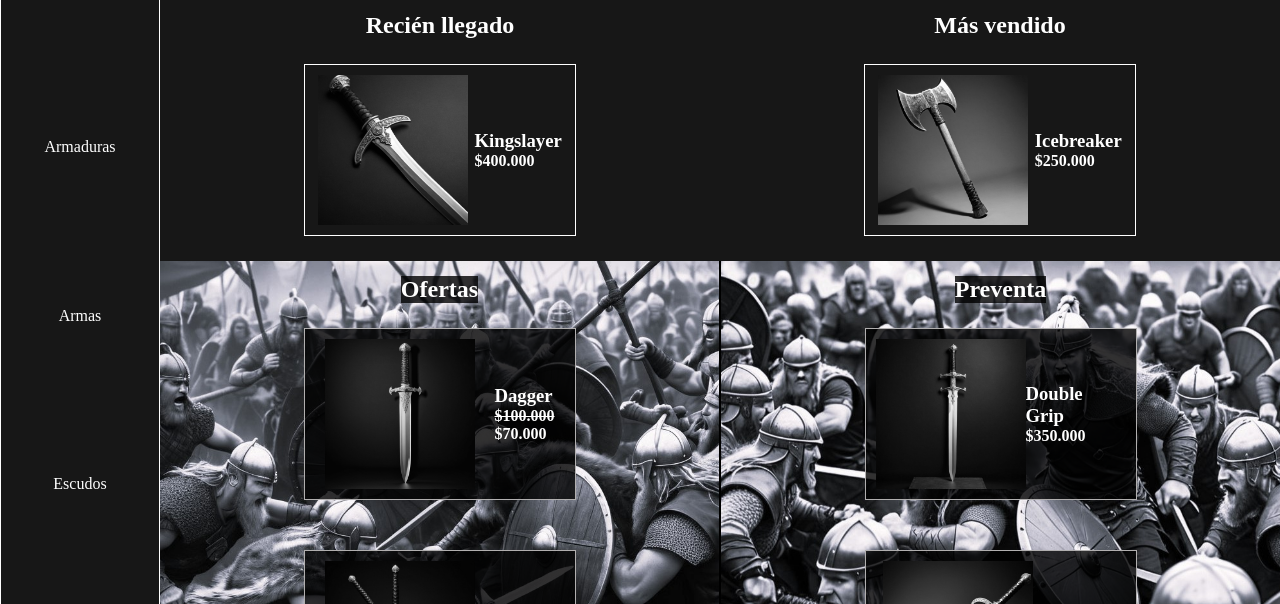
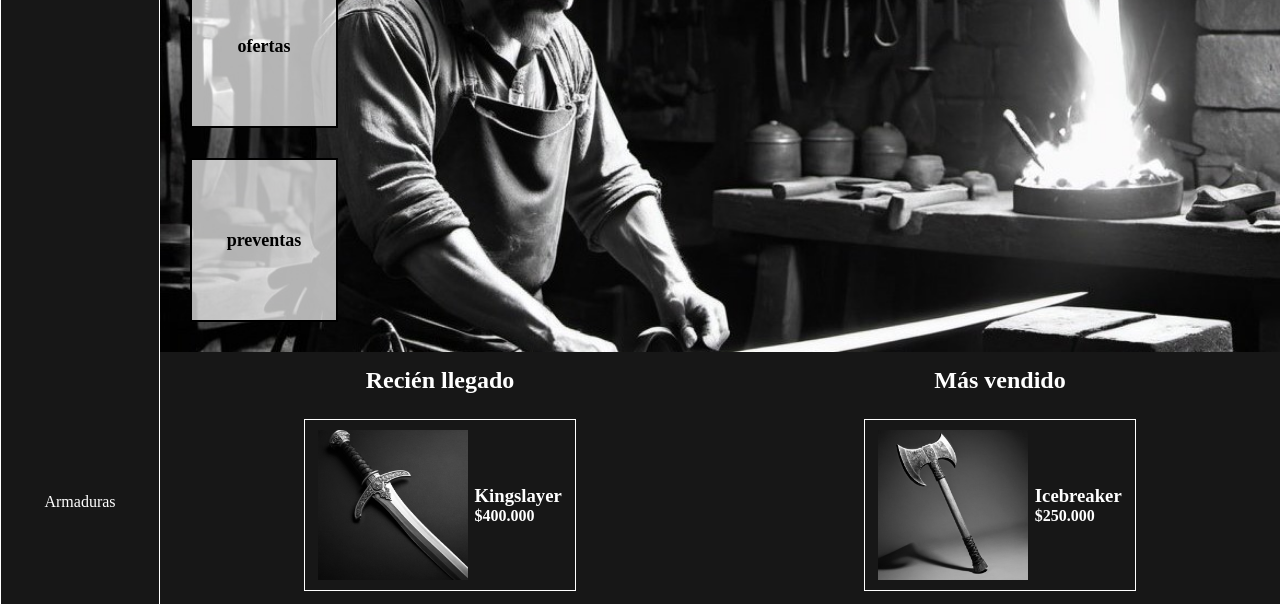
Before and after one commit to JorgeGutierrezVergara/Desafio4-2, a plain HTML site: page index.html in a window 1280 px wide. Shown: the part 103-707 px from the top of the page. Drawn offline with Linux system fonts and the light colour scheme; a web font is replaced by a local one.

Commit message:
implementados links de versión móvil

```diff
--- a/assets/style.css
+++ b/assets/style.css
@@ -3,9 +3,14 @@
   margin: 0;
   font-family: "Playfair", serif;
 }
+html {
+  scroll-behavior: smooth;
+}
+
 body {
   background-color: rgb(23, 23, 23);
 }
+
 .container {
   display: grid;
   grid-template-areas:
@@ -19,6 +24,7 @@ body {
     "footer ";
   grid-template-rows: auto auto auto auto auto auto auto auto;
 }
+
 header {
   grid-area: header;
   background-color: rgb(23, 23, 23);
@@ -86,7 +92,12 @@ header {
   animation: fade-in 1s ease-in forwards;
 }
 
-.portada button {
+.portada a {
+  display: flex;
+  align-items: center;
+  justify-content: center;
+  text-decoration: none;
+  color: inherit;
   height: 10rem;
   width: 9rem;
   background-color: rgba(255, 255, 255, 0.7);
@@ -97,7 +108,7 @@ header {
   transition-duration: 0.4s;
 }
 
-.portada button:hover {
+.portada a:hover {
   background-color: rgba(255, 255, 255, 1);
 }
 
--- a/index.html
+++ b/index.html
@@ -28,8 +28,8 @@
       </nav>
       <div class="portada">
         <h1 class="portada_title">ASTORA'S FORGE</h1>
-        <button class="boton_ofertas"><a href="#o"></a>ofertas</button>
-        <button class="boton_preventas"><a href="#f"></a>preventas</button>
+        <a class="boton_ofertas" href="#o">ofertas</a>
+        <a class="boton_preventas" href="#p">preventas</a>
       </div>
       <div class="reciente">
         <h2>Recién llegado</h2>
```
